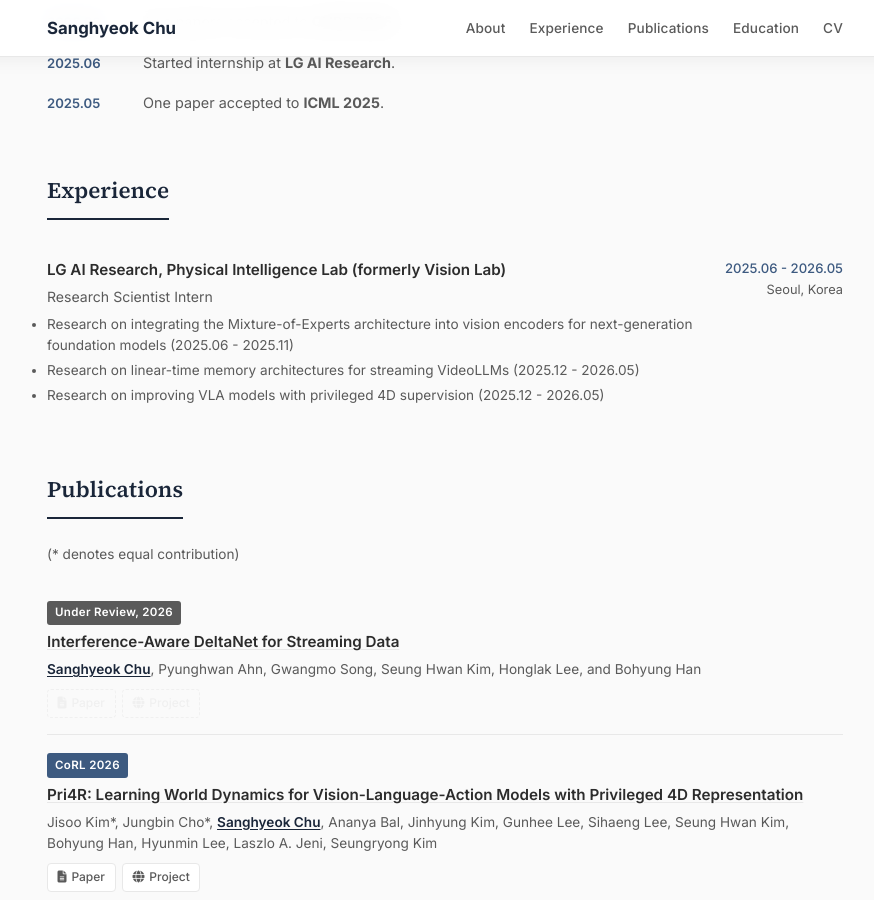
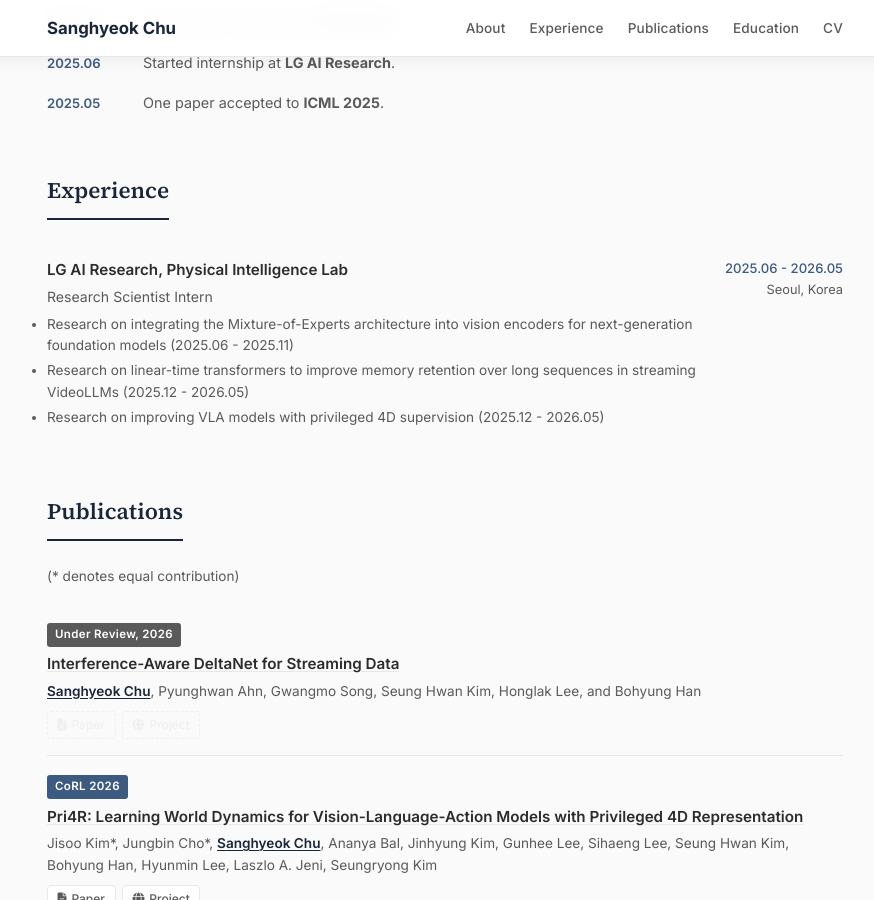
Before and after one commit to sanghyeokchu/sanghyeokchu.github.io, a Jekyll site: the page built from index.html, in a window 1280 px wide and 900 px high, scrolled down 639 px. Shown: the whole window, without its empty margins (195-1069 px from the left). Built offline with Jekyll 4.4.1, drawn with Linux system fonts in a browser that asks for light colours.

Commit message:
Update research experience description

```diff
--- a/_data/experience.yml
+++ b/_data/experience.yml
@@ -1,10 +1,10 @@
-- org: "LG AI Research, Physical Intelligence Lab (formerly Vision Lab)"
+- org: "LG AI Research, Physical Intelligence Lab"
   role: "Research Scientist Intern"
   period: "2025.06 - 2026.05"
   location: "Seoul, Korea"
   details:
     - "Research on integrating the Mixture-of-Experts architecture into vision encoders for next-generation foundation models (2025.06 - 2025.11)"
-    - "Research on linear-time memory architectures for streaming VideoLLMs (2025.12 - 2026.05)"
+    - "Research on linear-time transformers to improve memory retention over long sequences in streaming VideoLLMs (2025.12 - 2026.05)"
     - "Research on improving VLA models with privileged 4D supervision (2025.12 - 2026.05)"
 
 #- org: "Seoul National University"
```
